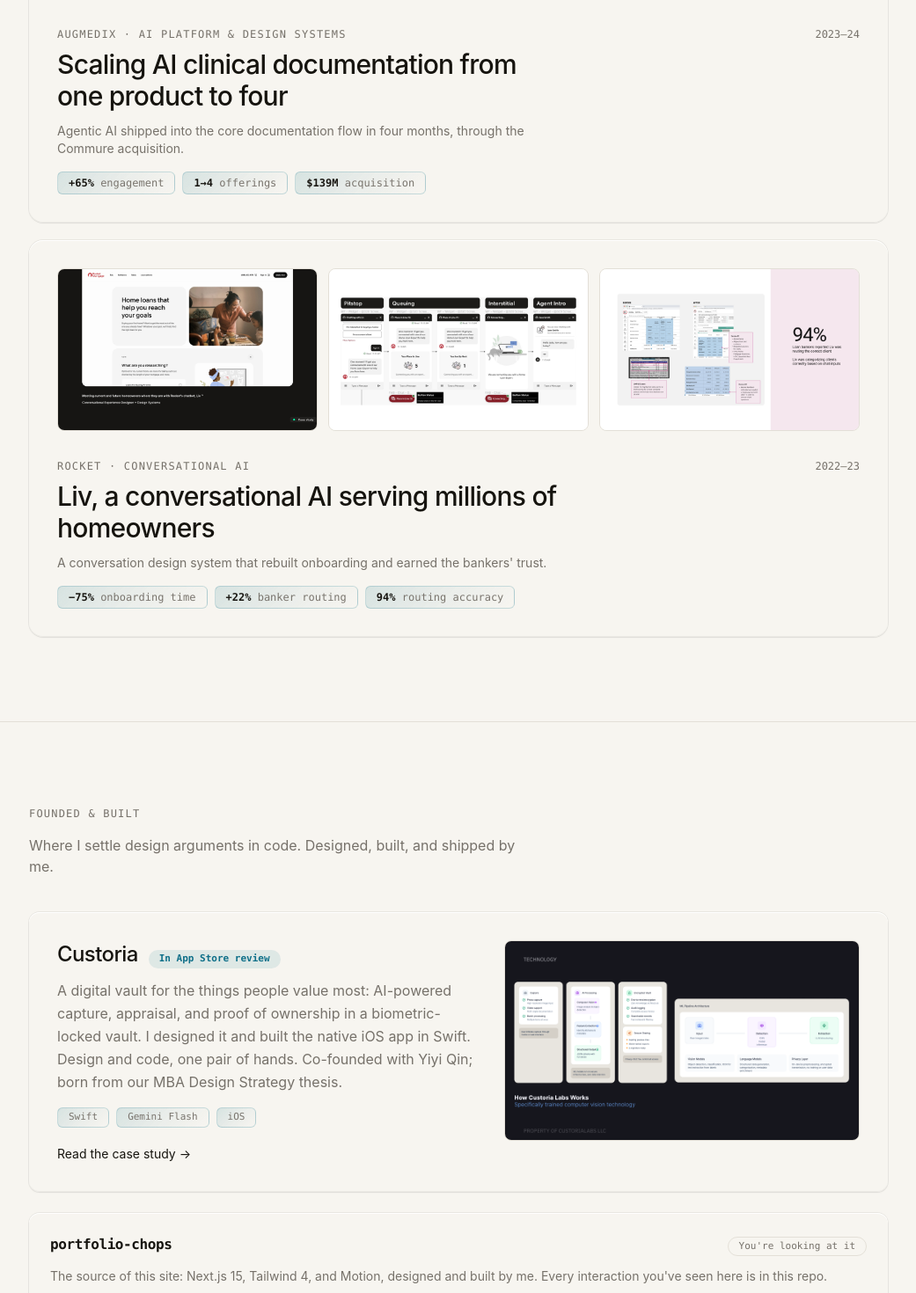
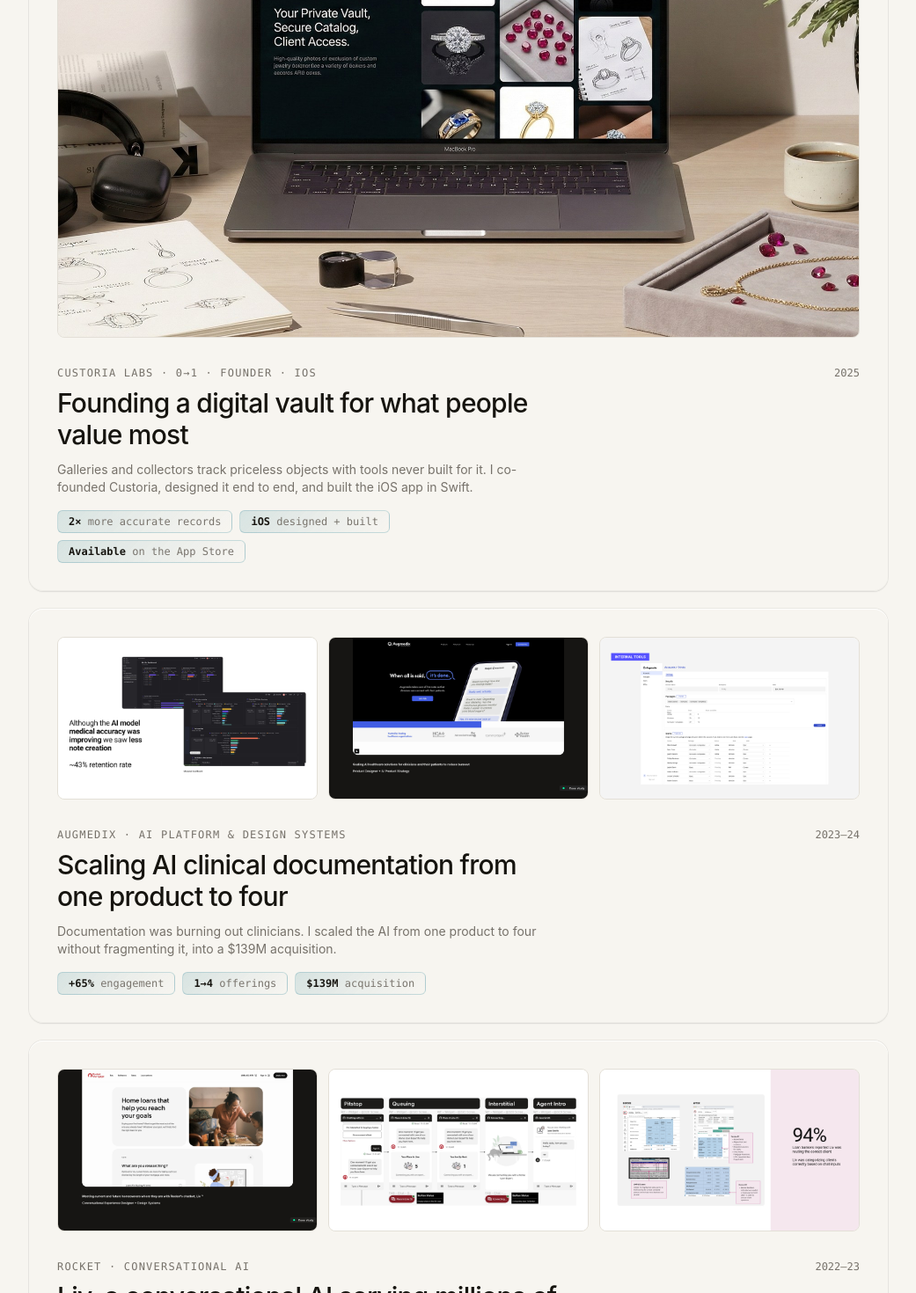
Before and after one commit to acaspx/portfolio-chops, a Next.js app: page / in a window 1280 px wide. Shown: the part 1220-2690 px from the top of the page at 88% size, without its empty margins (119-1160 px from the left). Built offline with nearby package versions, Linux system fonts and the light colour scheme.

Commit message:
Home: problem-led card hooks, promote Custoria to Work grid, App Store live

```diff
--- a/app/page.tsx
+++ b/app/page.tsx
@@ -12,7 +12,7 @@
     tags: "0→1 Enterprise AI",
     year: "2026",
     result:
-      "System architecture, voice, and interaction patterns for policy teams at Walmart, DoorDash, and trade associations.",
+      "They had the data and the journalists but no product turning it into decisions, and had never shipped AI. I led their first AI product to its first enterprise contracts.",
     metrics: [
       { value: "0→1", label: "first AI product" },
       { value: "First", label: "enterprise contracts" },
@@ -24,13 +24,30 @@
     ],
   },
   {
+    slug: "custoria",
+    company: "Custoria Labs",
+    title: "Founding a digital vault for what people value most",
+    tags: "0→1 · Founder · iOS",
+    year: "2025",
+    result:
+      "Galleries and collectors track priceless objects with tools never built for it. I co-founded Custoria, designed it end to end, and built the iOS app in Swift.",
+    metrics: [
+      { value: "2×", label: "more accurate records" },
+      { value: "iOS", label: "designed + built" },
+      { value: "Available", label: "on the App Store" },
+    ],
+    images: [
+      { file: "cu-hero.jpg", alt: "The Custoria Labs web app on a laptop in a jewelry studio" },
+    ],
+  },
+  {
     slug: "augmedix",
     company: "Augmedix",
     title: "Scaling AI clinical documentation from one product to four",
     tags: "AI Platform & Design Systems",
     year: "2023–24",
     result:
-      "Agentic AI shipped into the core documentation flow in four months, through the Commure acquisition.",
+      "Documentation was burning out clinicians. I scaled the AI from one product to four without fragmenting it, into a $139M acquisition.",
     metrics: [
       { value: "+65%", label: "engagement" },
       { value: "1→4", label: "offerings" },
@@ -48,7 +65,8 @@
     title: "Liv, a conversational AI serving millions of homeowners",
     tags: "Conversational AI",
     year: "2022–23",
-    result: "A conversation design system that rebuilt onboarding and earned the bankers' trust.",
+    result:
+      "Homeowners were abandoning onboarding at the worst possible moment. I rebuilt it around a conversation system to connect clients with the right banker and data they can trust.",
     metrics: [
       { value: "−75%", label: "onboarding time" },
       { value: "+22%", label: "banker routing" },
--- a/app/work/custoria/page.tsx
+++ b/app/work/custoria/page.tsx
@@ -7,7 +7,7 @@
 export const metadata: Metadata = {
   title: "Custoria · Founding a Digital Vault | Anton Castro",
   description:
-    "Co-founding Custoria: from MBA Design Strategy thesis to an AI-powered digital vault for people's most valuable possessions, now in App Store review.",
+    "Co-founding Custoria: from MBA Design Strategy thesis to an AI-powered digital vault for people's most valuable possessions, now available on the App Store.",
 };
 
 export default function Custoria() {
@@ -26,7 +26,7 @@
           { label: "Role", value: "Co-founder & Founding Designer: design, strategy, and code" },
           { label: "Timeline", value: "Oct 2025 – Present" },
           { label: "Scope", value: "0→1: strategy, capture-to-share flow, design system, security model, iOS build" },
-          { label: "Status", value: "In Apple App Store review" },
+          { label: "Status", value: "Available on the App Store" },
         ]}
       >
 
@@ -35,7 +35,7 @@
         stats={[
           { value: "2×", label: "more accurate item records" },
           { value: "~90%", label: "less loss-and-risk exposure" },
-          { value: "In review", label: "Apple App Store" },
+          { value: "Available", label: "on the App Store" },
         ]}
       />
 
@@ -147,7 +147,7 @@
         />
       </Section>
 
-      <Section id="status" kicker="Where it stands" title="Piloted, measured, in review">
+      <Section id="status" kicker="Where it stands" title="Piloted, measured, and shipped">
         <p>
           MVP pilots have run since late 2025, and the numbers say the workflow
           replacement is real: item records <Hi>2× more accurate</Hi> on details,
@@ -155,8 +155,8 @@
           <Hi>~90% reduction in loss-and-risk exposure</Hi>.
         </p>
         <p>
-          The app is <Hi>in Apple App Store review</Hi> now. Next: launch, and
-          converting the gallery pilot network into the first paying customers.
+          The app is <Hi>available on the App Store</Hi> now. Next: converting
+          the gallery pilot network into the first paying customers.
         </p>
       </Section>
 
--- a/components/Experience.tsx
+++ b/components/Experience.tsx
@@ -31,7 +31,7 @@
     title: "Co-founder & Founding Designer",
     dates: "Oct 2025 – Present",
     summary:
-      "A digital vault for the things people value most, designed and coded; in App Store review.",
+      "A digital vault for the things people value most, designed and coded; now on the App Store.",
     tags: ["Founder", "Swift", "Security UX"],
     href: "https://custorialabs.io/",
   },
--- a/components/Nav.tsx
+++ b/components/Nav.tsx
@@ -10,7 +10,7 @@
 
 const links = [
   { href: "/#work", label: "Work" },
-  { href: "/#prototypes", label: "Founded" },
+  { href: "/#prototypes", label: "Code" },
   { href: "/#experience", label: "Experience" },
 ];
 
--- a/components/SideProjects.tsx
+++ b/components/SideProjects.tsx
@@ -1,17 +1,5 @@
 import Reveal from "@/components/Reveal";
 
-// TODO(Anton): swap CTA to App Store link once the app is live.
-const featured = {
-  name: "Custoria",
-  status: "In App Store review",
-  description:
-    "A digital vault for the things people value most: AI-powered capture, appraisal, and proof of ownership in a biometric-locked vault. I designed it and built the native iOS app in Swift. Design and code, one pair of hands. Co-founded with Yiyi Qin; born from our MBA Design Strategy thesis.",
-  stack: ["Swift", "Gemini Flash", "iOS"],
-  href: "/work/custoria",
-  cta: "Read the case study",
-};
-
-// CLabs intentionally omitted until it has a real story to tell.
 const projects = [
   {
     name: "portfolio-chops",
@@ -25,57 +13,18 @@
 
 export default function SideProjects() {
   return (
-    <section id="prototypes" aria-label="Founded and built" className="border-t border-line">
+    <section id="prototypes" aria-label="Built in code" className="border-t border-line">
       <div className="mx-auto max-w-5xl px-6 py-24">
         <Reveal>
           <h2 className="font-mono text-xs uppercase tracking-widest text-muted">
-            Founded & built
+            Built in code
           </h2>
           <p className="mt-4 max-w-xl text-muted">
             Where I settle design arguments in code. Designed, built, and shipped by me.
           </p>
         </Reveal>
 
-        {/* Featured: the shipped app */}
-        <Reveal>
-          <a
-            href={featured.href}
-            className="group mt-10 grid gap-6 rounded-xl bg-paper/70 p-6 emboss emboss-hover sm:grid-cols-[1.2fr_1fr] sm:p-8"
-          >
-            <div>
-              <div className="flex flex-wrap items-baseline gap-3">
-                <h3 className="text-2xl font-medium tracking-tight group-hover:text-accent transition-colors">
-                  {featured.name}
-                </h3>
-                <span className="rounded-full bg-accent/10 px-3 py-0.5 font-mono text-[11px] font-semibold text-accent">
-                  {featured.status}
-                </span>
-              </div>
-              <p className="mt-3 text-muted leading-relaxed">{featured.description}</p>
-              <ul className="mt-4 flex flex-wrap gap-2">
-                {featured.stack.map((t) => (
-                  <li
-                    key={t}
-                    className="chip-soft rounded-md border border-accent/20 px-3 py-0.5 font-mono text-[11px] text-muted"
-                  >
-                    {t}
-                  </li>
-                ))}
-              </ul>
-              <span className="link-line mt-5 inline-block text-sm">{featured.cta} →</span>
-            </div>
-            {/* eslint-disable-next-line @next/next/no-img-element */}
-            <img
-              src="/work/app-hero.png"
-              alt="Custoria app: computer-vision capture flow across three screens"
-              loading="lazy"
-              className="min-h-[200px] w-full rounded-lg border border-line object-cover"
-            />
-          </a>
-        </Reveal>
-
-        {/* Prototypes & experiments */}
-        <div className="mt-6 grid gap-6 sm:grid-cols-1">
+        <div className="mt-10 grid gap-6 sm:grid-cols-1">
           {projects.map((p, i) => (
             <Reveal key={p.name} delay={i * 0.1}>
               <a
--- a/components/WorkCard.tsx
+++ b/components/WorkCard.tsx
@@ -55,7 +55,7 @@
       }`}
     >
       {work.images && (
-        <div className="mb-8 grid grid-cols-3 gap-3">
+        <div className={`mb-8 grid gap-3 ${work.images.length === 1 ? "grid-cols-1" : "grid-cols-3"}`}>
           {work.images.map((img) => (
             <CardImage key={img.file} file={img.file} alt={img.alt} />
           ))}
```
